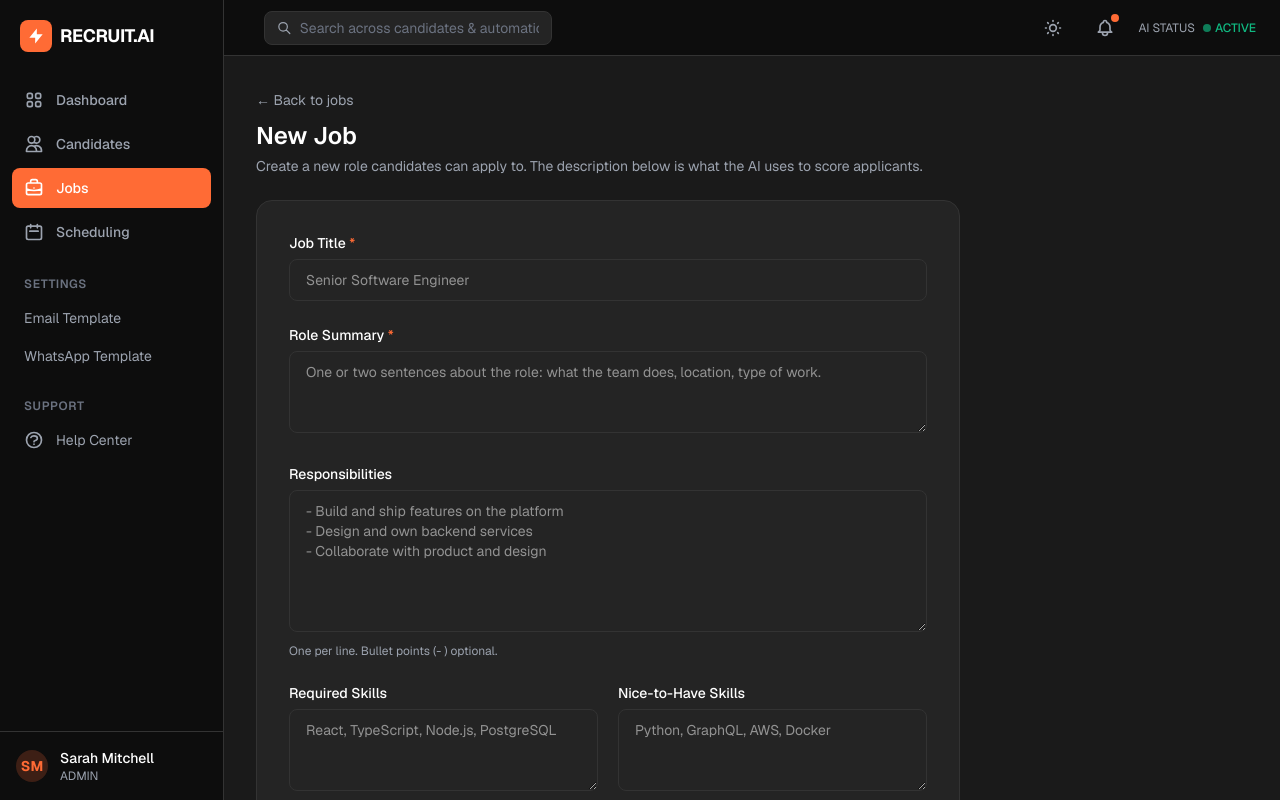
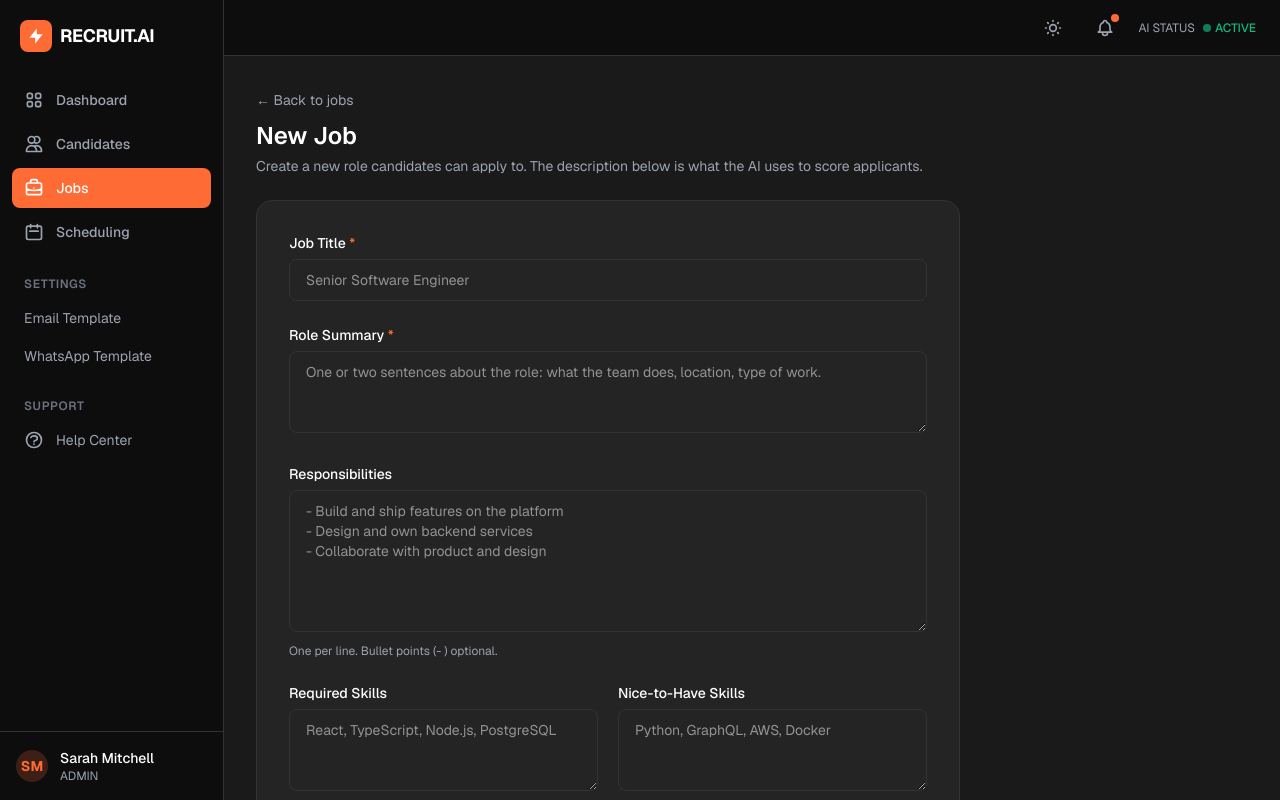
Before and after one commit to bigai-dev/ai-hr-system, a Next.js app: page /jobs/new in a window 1280 px wide. Shown: the top 800 px of the page. Built offline with nearby package versions, Linux system fonts and the light colour scheme.

Commit message:
Remove non-functional search box from TopBar

```diff
--- a/src/components/TopBar.tsx
+++ b/src/components/TopBar.tsx
@@ -13,16 +13,6 @@ export default function TopBar({ title }: { title?: string }) {
             {title}
           </h1>
         )}
-        <div className="hidden md:flex items-center bg-card border border-card-border rounded-lg px-3 py-1.5 ml-4 w-72">
-          <svg className="w-4 h-4 text-muted mr-2" fill="none" stroke="currentColor" viewBox="0 0 24 24">
-            <path strokeLinecap="round" strokeLinejoin="round" strokeWidth={2} d="M21 21l-6-6m2-5a7 7 0 11-14 0 7 7 0 0114 0z" />
-          </svg>
-          <input
-            type="text"
-            placeholder="Search across candidates & automations..."
-            className="bg-transparent text-sm outline-none w-full text-foreground placeholder:text-muted-foreground"
-          />
-        </div>
       </div>
       <div className="flex items-center gap-4">
         {/* Theme toggle */}
```
